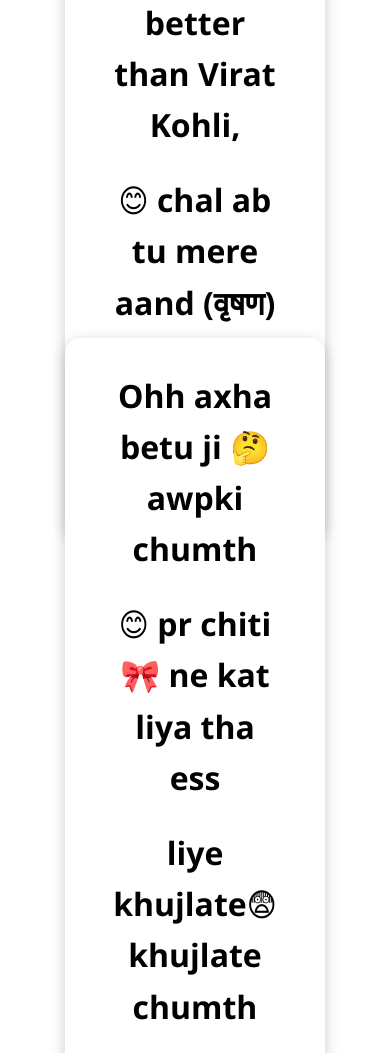
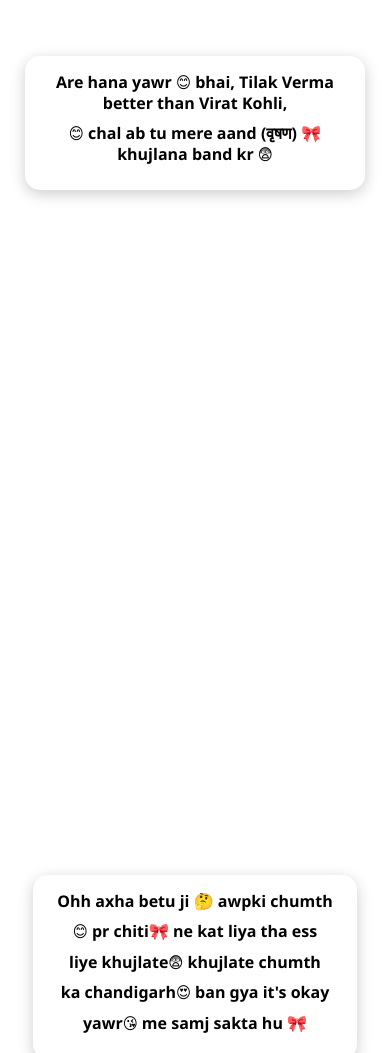
Before and after one commit to kartik672/body-count-detector, a plain HTML site: page index.html in a window 390 px wide. Shown: the part 1860-2913 px from the top of the page. Drawn offline with Linux system fonts and the light colour scheme.

Commit message:
Update index.html

```diff
--- a/index.html
+++ b/index.html
@@ -744,22 +744,55 @@
     <!-- Independent Text Sections with inline styles (won't affect main form) -->
 
     <!-- First Text Section -->
-    <div style="width: 100vw; height: 100vh; position: relative; z-index: 10; display: flex; align-items: center; justify-content: center; margin: 0; padding: 2rem; box-sizing: border-box;">
-        <div style="background: white; padding: 2rem 3rem; border-radius: 15px; text-align: center; max-width: 80%; box-shadow: 0 4px 15px rgba(0, 0, 0, 0.2);">
-            <p style="font-size: 2rem; color: black; font-weight: 600; margin-bottom: 1.5rem; line-height: 1.6; font-family: 'Segoe UI', Tahoma, Geneva, Verdana, sans-serif;">Are hana yawr 😊 bhai, Tilak Verma better than Virat Kohli,</p>
-            <p style="font-size: 2rem; color: black; font-weight: 600; margin-bottom: 1.5rem; line-height: 1.6; font-family: 'Segoe UI', Tahoma, Geneva, Verdana, sans-serif;">😊 chal ab tu mere aand (वृषण) 🎀 khujlana band kr 😨</p>
+    <div class="text-overlay-1" style="width: 100vw; height: 100vh; position: relative; z-index: 10; display: flex; align-items: center; justify-content: center; margin: 0; padding: 2rem; box-sizing: border-box;">
+        <div class="text-box-1" style="background: white; padding: 2rem 3rem; border-radius: 15px; text-align: center; max-width: 80%; box-shadow: 0 4px 15px rgba(0, 0, 0, 0.2);">
+            <p class="text-content-overlay" style="font-size: 2rem; color: black; font-weight: 600; margin-bottom: 1.5rem; line-height: 1.6; font-family: 'Segoe UI', Tahoma, Geneva, Verdana, sans-serif;">Are hana yawr 😊 bhai, Tilak Verma better than Virat Kohli,</p>
+            <p class="text-content-overlay" style="font-size: 2rem; color: black; font-weight: 600; margin-bottom: 1.5rem; line-height: 1.6; font-family: 'Segoe UI', Tahoma, Geneva, Verdana, sans-serif;">😊 chal ab tu mere aand (वृषण) 🎀 khujlana band kr 😨</p>
         </div>
     </div>
 
     <!-- Second Text Section -->
-    <div style="width: 100vw; height: 100vh; position: relative; z-index: 10; display: flex; align-items: center; justify-content: center; margin: 0; padding: 2rem; box-sizing: border-box;">
-        <div style="background: white; padding: 2rem 3rem; border-radius: 15px; text-align: center; max-width: 80%; box-shadow: 0 4px 15px rgba(0, 0, 0, 0.2);">
-            <p style="font-size: 2rem; color: black; font-weight: 600; margin-bottom: 1.5rem; line-height: 1.6; font-family: 'Segoe UI', Tahoma, Geneva, Verdana, sans-serif;">Ohh axha betu ji 🤔 awpki chumth</p>
-            <p style="font-size: 2rem; color: black; font-weight: 600; margin-bottom: 1.5rem; line-height: 1.6; font-family: 'Segoe UI', Tahoma, Geneva, Verdana, sans-serif;">😊 pr chiti🎀 ne kat liya tha ess</p>
-            <p style="font-size: 2rem; color: black; font-weight: 600; margin-bottom: 1.5rem; line-height: 1.6; font-family: 'Segoe UI', Tahoma, Geneva, Verdana, sans-serif;">liye khujlate😨 khujlate chumth</p>
-            <p style="font-size: 2rem; color: black; font-weight: 600; margin-bottom: 1.5rem; line-height: 1.6; font-family: 'Segoe UI', Tahoma, Geneva, Verdana, sans-serif;">ka chandigarh😍 ban gya it's okay</p>
-            <p style="font-size: 2rem; color: black; font-weight: 600; margin-bottom: 1.5rem; line-height: 1.6; font-family: 'Segoe UI', Tahoma, Geneva, Verdana, sans-serif;">yawr😘 me samj sakta hu 🎀</p>
+    <div class="text-overlay-2" style="width: 100vw; height: 100vh; position: relative; z-index: 10; display: flex; align-items: center; justify-content: center; margin: 0; padding: 2rem; box-sizing: border-box;">
+        <div class="text-box-2" style="background: white; padding: 2rem 3rem; border-radius: 15px; text-align: center; max-width: 80%; box-shadow: 0 4px 15px rgba(0, 0, 0, 0.2);">
+            <p class="text-content-overlay" style="font-size: 2rem; color: black; font-weight: 600; margin-bottom: 1.5rem; line-height: 1.6; font-family: 'Segoe UI', Tahoma, Geneva, Verdana, sans-serif;">Ohh axha betu ji 🤔 awpki chumth</p>
+            <p class="text-content-overlay" style="font-size: 2rem; color: black; font-weight: 600; margin-bottom: 1.5rem; line-height: 1.6; font-family: 'Segoe UI', Tahoma, Geneva, Verdana, sans-serif;">😊 pr chiti🎀 ne kat liya tha ess</p>
+            <p class="text-content-overlay" style="font-size: 2rem; color: black; font-weight: 600; margin-bottom: 1.5rem; line-height: 1.6; font-family: 'Segoe UI', Tahoma, Geneva, Verdana, sans-serif;">liye khujlate😨 khujlate chumth</p>
+            <p class="text-content-overlay" style="font-size: 2rem; color: black; font-weight: 600; margin-bottom: 1.5rem; line-height: 1.6; font-family: 'Segoe UI', Tahoma, Geneva, Verdana, sans-serif;">ka chandigarh😍 ban gya it's okay</p>
+            <p class="text-content-overlay" style="font-size: 2rem; color: black; font-weight: 600; margin-bottom: 1.5rem; line-height: 1.6; font-family: 'Segoe UI', Tahoma, Geneva, Verdana, sans-serif;">yawr😘 me samj sakta hu 🎀</p>
         </div>
     </div>
+
+    <!-- Mobile responsive styles for text overlays -->
+    <style>
+        @media (max-width: 768px) {
+            .text-content-overlay {
+                font-size: 1.2rem !important;
+                margin-bottom: 0.8rem !important;
+                line-height: 1.4 !important;
+            }
+
+            .text-box-1, .text-box-2 {
+                padding: 1.5rem 2rem !important;
+                max-width: 90% !important;
+            }
+
+            .text-overlay-1, .text-overlay-2 {
+                padding: 1rem !important;
+            }
+        }
+
+        @media (max-width: 480px) {
+            .text-content-overlay {
+                font-size: 1rem !important;
+                margin-bottom: 0.6rem !important;
+                line-height: 1.3 !important;
+            }
+
+            .text-box-1, .text-box-2 {
+                padding: 1rem 1.5rem !important;
+                max-width: 95% !important;
+            }
+        }
+    </style>
 </body>
 </html>
```
